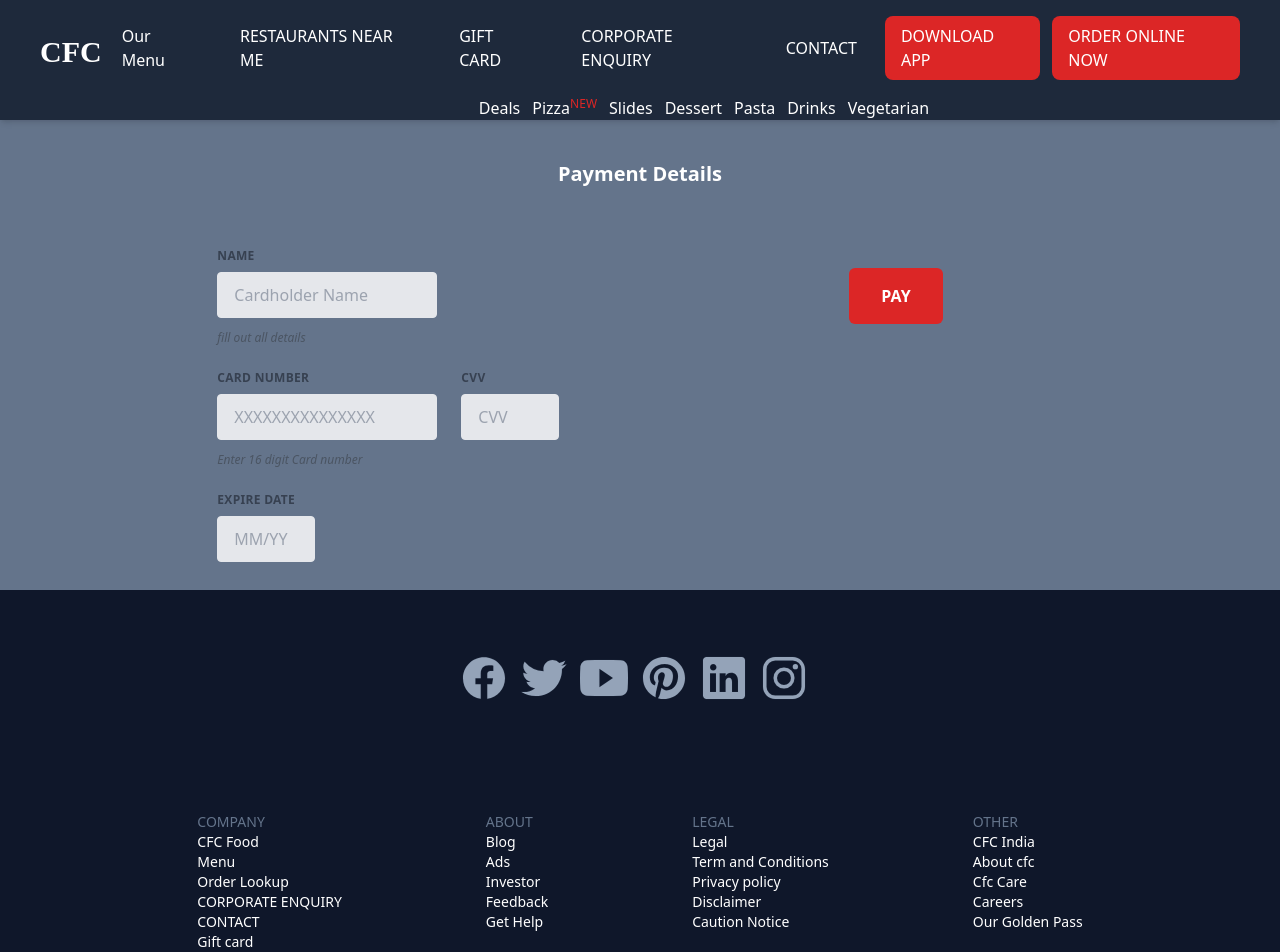
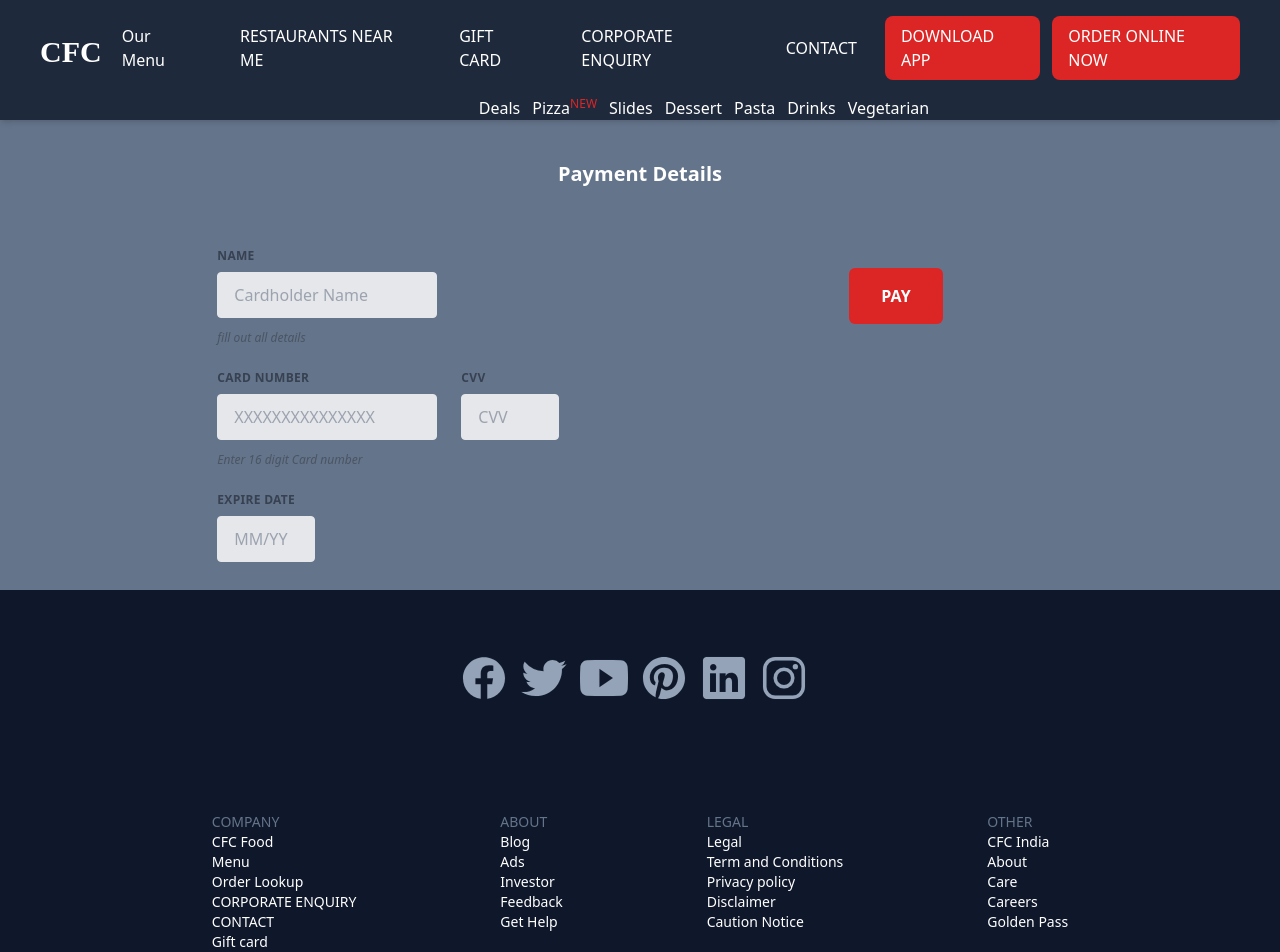
Before and after one commit to Mkumar0802/food_app_client, a React (Create React App) app: page /paymentconfirmation in a window 1280 px wide. Shown: the top 952 px of the page. Built offline with nearby package versions, Linux system fonts and the light colour scheme.

Commit message:
aligment fix

```diff
--- a/src/Components/Footer.js
+++ b/src/Components/Footer.js
@@ -96,18 +96,18 @@ function Footer() {
                             <Link to="/">CFC India</Link>
                         </li>
                         <li className="   ">
-                            <Link to="/">About cfc</Link>
+                            <Link to="/">About </Link>
                         </li>
 
                         <li className="    ">
-                            <Link to="/">Cfc Care</Link>
+                            <Link to="/">Care</Link>
                         </li>
                         <li className="   ">
                             <Link to="/">Careers</Link>
                         </li>
 
                         <li className="  ">
-                            <Link to="/">Our Golden Pass</Link>
+                            <Link to="/">Golden Pass</Link>
                         </li>
                     </ul>
                 </div>
--- a/src/Components/Main.js
+++ b/src/Components/Main.js
@@ -11,7 +11,7 @@ function Main() {
     return (
         <div className="sm:p-10   md:pl-14 justify-center relative">
 
-            <div className=" text-red-600  grid grid-cols-2 gap-5  md:grid-cols-3 ">
+            <div className=" text-red-600  grid grid-cols-2 gap-5  md:grid-cols-3 p-5">
                 <div className=" border-1  rounded-md">
                     <div>
                         <img
```
